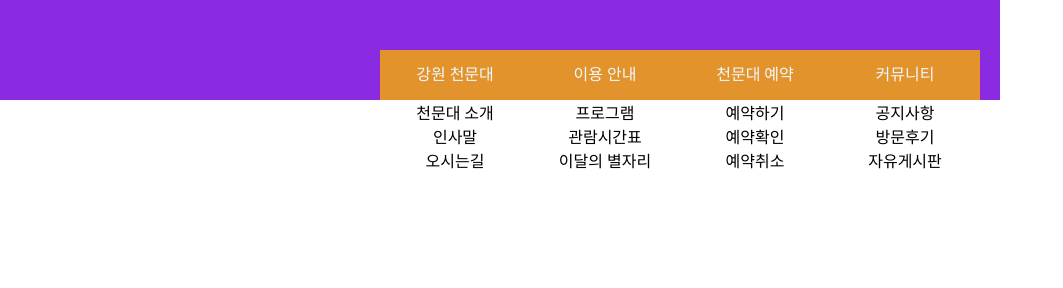
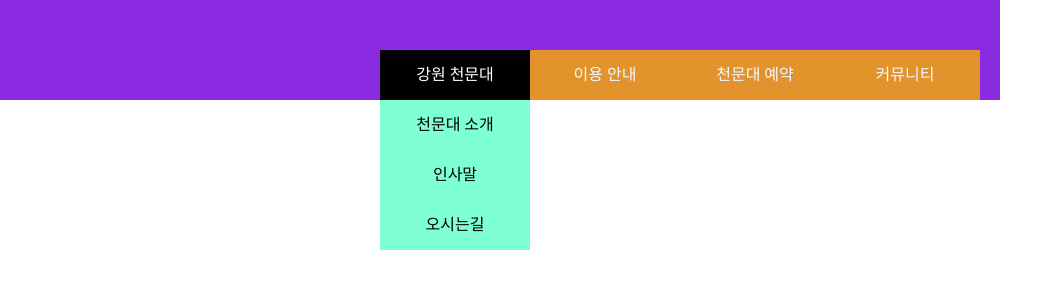
Before and after one commit to 13inuo0/wire-tag-ex, a plain HTML site: page index.html in a window 1280 px wide. In both pictures the pointer is over the link "강원 천문대". Shown: the whole page, without its empty margins (0-1063 px from the left). Drawn offline with Linux system fonts and the light colour scheme.

Commit message:
웹사이트 메뉴 호버 적용

```diff
--- a/css/main.css
+++ b/css/main.css
@@ -12,13 +12,13 @@ a {
   color: black;
   text-decoration: none;
 }
-nav{
+nav {
   position: relative;
   background-color: blueviolet;
   width: 1000px;
   height: 100px;
 }
-.gnb{
+.gnb {
   display: flex;
   width: 600px;
   height: 50px;
@@ -28,12 +28,39 @@ nav{
   text-align: center;
   background-color: aqua;
 }
-.gnb>li{
-    width: calc(100% /4);
+.gnb > li {
+  width: calc(100% / 4);
+  height: 50px;
+  /* background-color: aliceblue; */
 }
-.gnb>li>a{
+.gnb > li > a {
   display: block;
   line-height: 50px;
   color: aliceblue;
   background-color: rgb(226, 147, 43);
 }
+.gnb > li:hover > a {
+  background-color: black;
+  color: #fff;
+}
+.depth2 > li > a {
+  display: block;
+  line-height: 50px;
+  background-color: aquamarine;
+}
+.depth2>li:hover >a{
+    background-color: blueviolet;
+    color: #fff;
+}
+.depth2 {
+  display: none;
+}
+/* 서브메뉴 전체 보이기 */
+/* .gnb:hover .depth2 {
+  display: block;
+} */
+
+/* 자식 서브메뉴만 나오게 하기 */
+.gnb>li:hover .depth2{
+    display: block;
+}
```
Lines whose indentation alone changed are shown as unchanged.
